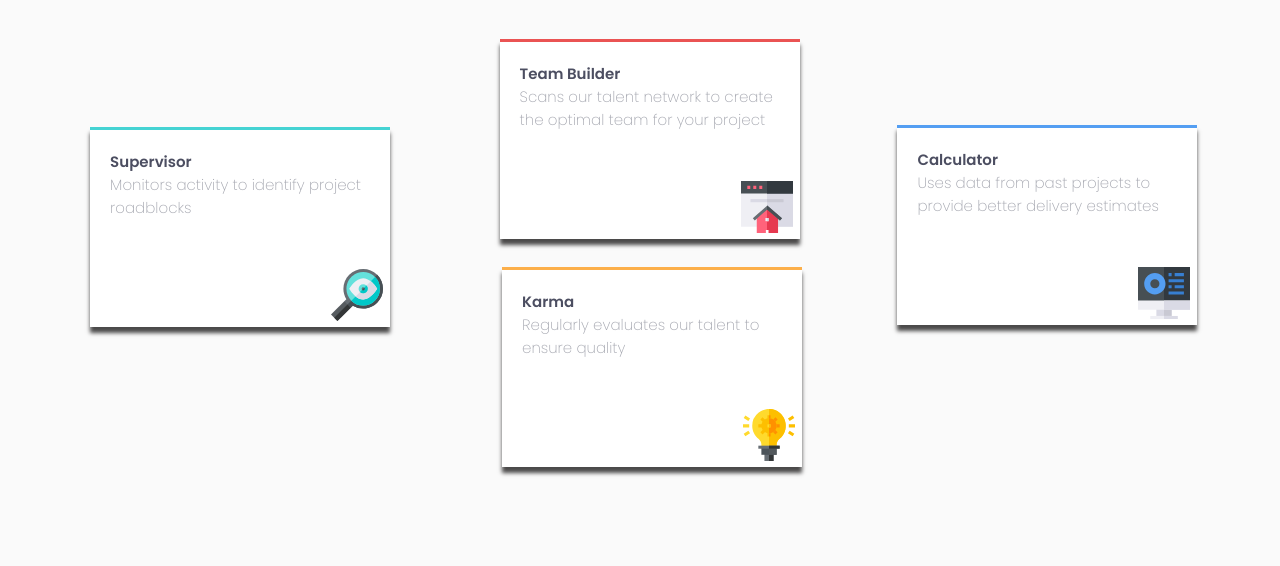
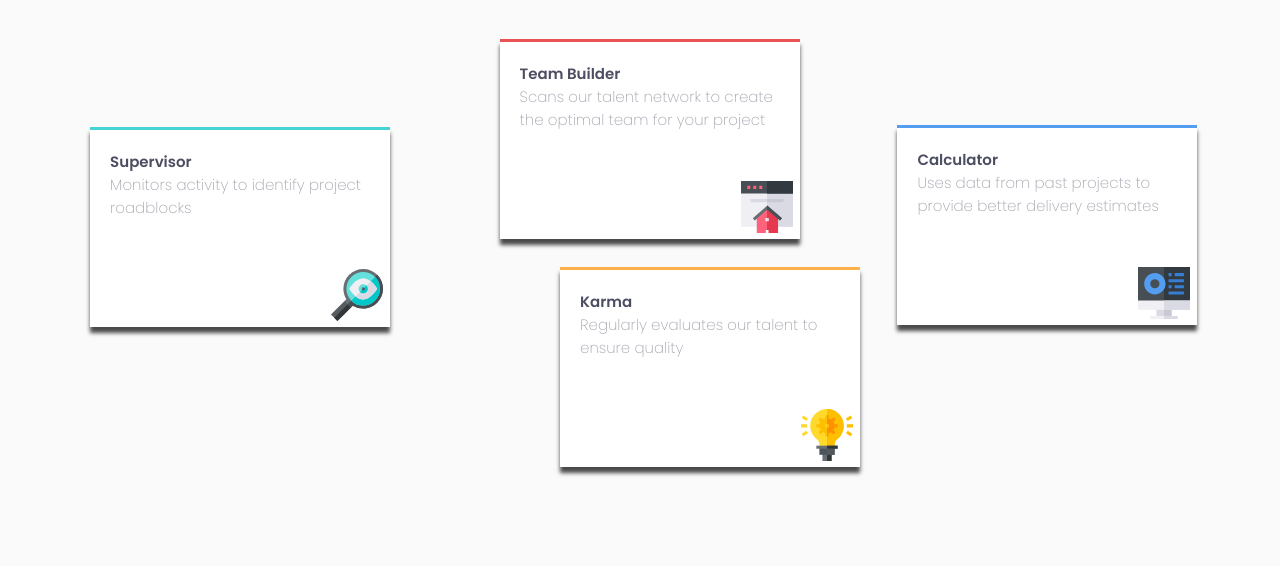
Before and after one commit to JuanFranciscoAguero/four-card-feature-section-master, a plain HTML site: page index.html in a window 1280 px wide. Shown: the part 234-800 px from the top of the page. Drawn offline with Linux system fonts and the light colour scheme.

Commit message:
Update styles.css

```diff
--- a/styles.css
+++ b/styles.css
@@ -88,7 +88,7 @@ body {
     width: 300px;
     height: 200px;
     position: relative;
-    left: 412px;
+    left: 470px;
     bottom: 170px;
     border-top: 3px solid hsl(34, 97%, 64%);
     box-shadow: 0 6px 4px 0 rgb(75, 74, 74);
```
